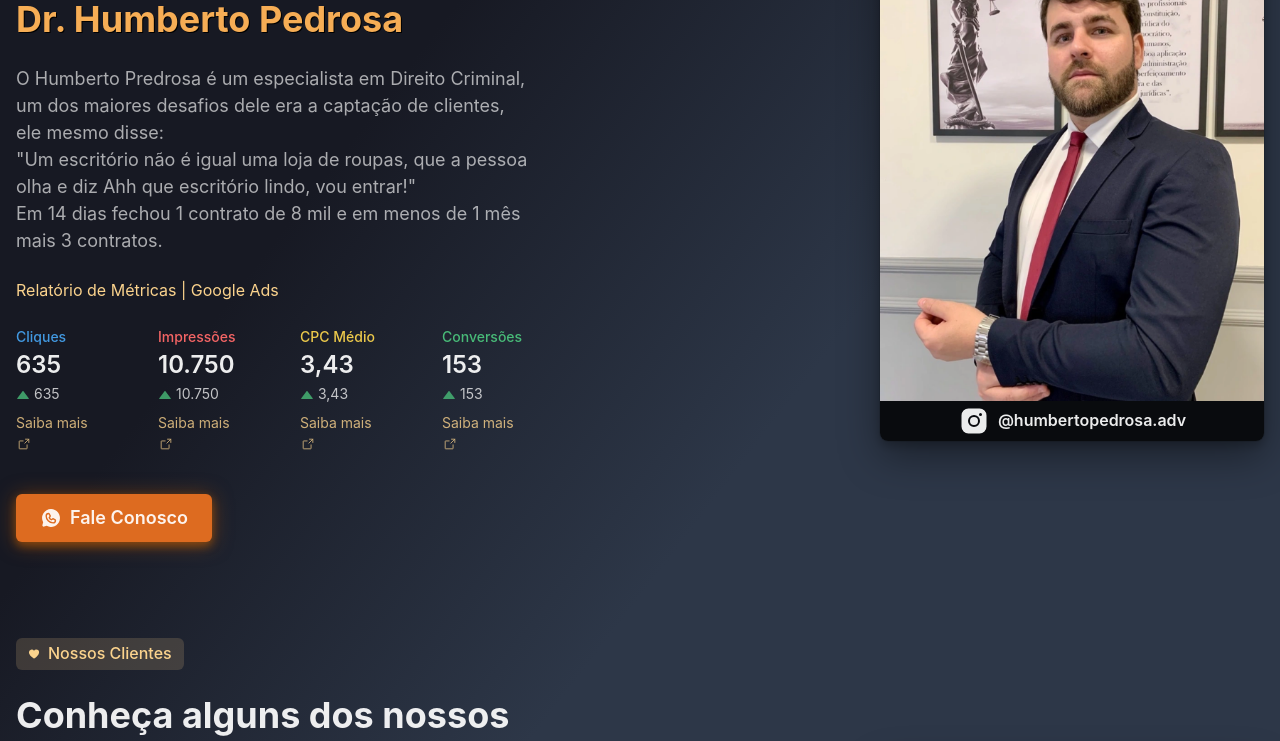
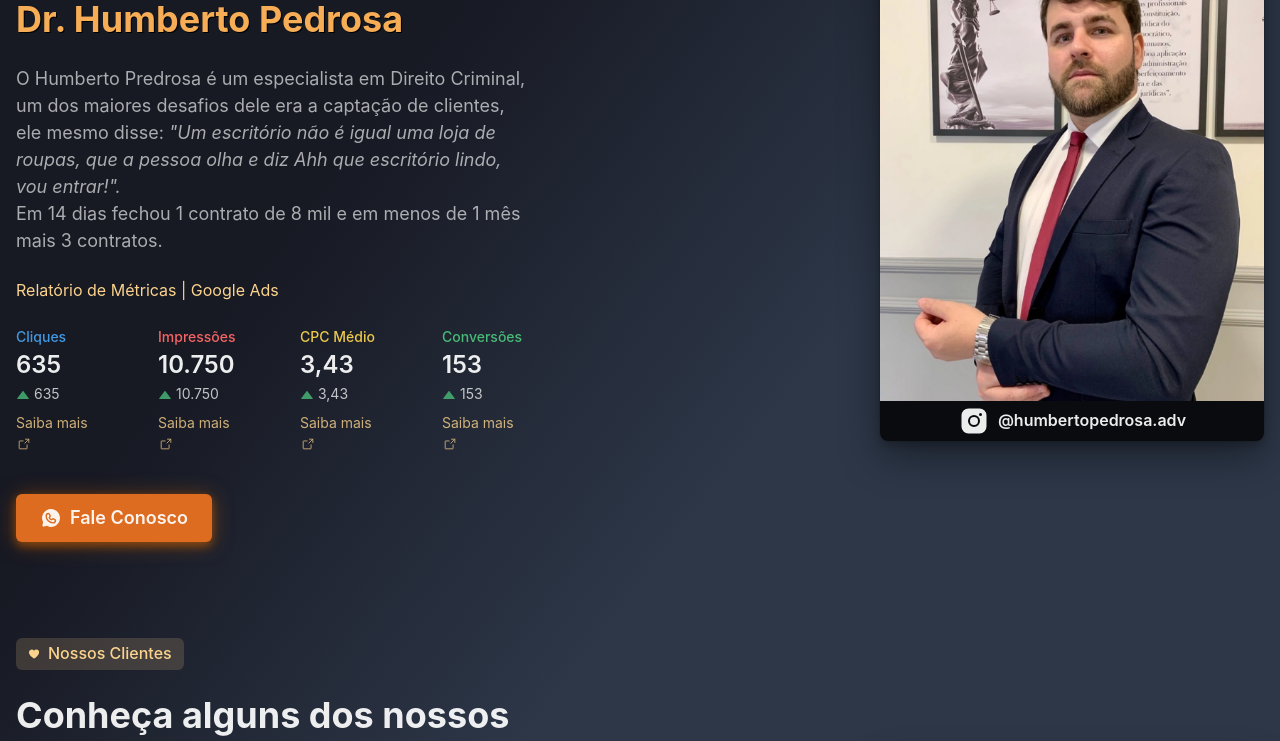
Before and after one commit to maxinelobato/signaturemidia, a Next.js app: page / in a window 1280 px wide. Shown: the part 1100-1841 px from the top of the page. Built offline with nearby package versions, Linux system fonts and the light colour scheme.

Commit message:
changes_all

```diff
--- a/src/components/About.tsx
+++ b/src/components/About.tsx
@@ -72,8 +72,7 @@ export function About() {
                 pt={2}
               >
                 <HStack>
-                  {['lg'].map((size) => (
-                    <Tag size={size} key={size} variant="subtle" colorScheme="orange">
+                  <Tag size="lg" variant="subtle" colorScheme="orange">
                     <TagLeftIcon
                       boxSize="12px"
                       as={ArrowBendDownRight}
@@ -82,7 +81,6 @@ export function About() {
                     />
                     <TagLabel>Veja o vídeo</TagLabel>
                   </Tag>
-                  ))}
                 </HStack>
               </Stack>
             </Stack>
@@ -100,16 +98,15 @@ export function About() {
               position="absolute"
               top="-20%"
               left={0}
-              zIndex={1}
               color="whiteAlpha.900"
             />
             {isSSR ? null : (
               <Box
+                zIndex={1}
                 display="flex"
                 overflow="hidden"
                 rounded="lg"
                 boxShadow="0 4px 8px 0 rgba(255, 255, 255, 0.8), 0 2px 20px 0 rgba(255, 255, 255, 0.8);"
-                zIndex={1}
               >
                 <ReactPlayer
                   url="https://www.youtube.com/watch?v=AM-IW0Krod4"
--- a/src/components/AboutClients.tsx
+++ b/src/components/AboutClients.tsx
@@ -4,11 +4,13 @@ import { Humberto } from './Humberto';
 
 export function AboutClients() {
   return (
+    <>
       <Box bgGradient="linear(to-br, gray.900, gray.900, gray.700 50%)">
         <Container maxW={'7xl'} mt={{ base: '-28', md: '-28' }}>
           <Humberto />
           <Angelica />
         </Container>
       </Box>
+    </>
   );
 }
--- a/src/components/Angelica.tsx
+++ b/src/components/Angelica.tsx
@@ -31,12 +31,10 @@ export function Angelica() {
       <Flex align="center" justify="center">
         <Stack spacing={6} w={'full'} maxW={'lg'}>
           <HStack spacing={4}>
-            {['lg'].map((size) => (
-              <Tag size={size} key={size} variant="subtle" colorScheme="orange">
-                <TagLeftIcon boxSize="12px" as={Heart} size={32} weight="fill" />
-                <TagLabel>Nossos Clientes</TagLabel>
-              </Tag>
-            ))}
+            <Tag size="lg" variant="subtle" colorScheme="orange">
+              <TagLeftIcon boxSize="12px" as={Heart} size={32} weight="fill" />
+              <TagLabel>Nossos Clientes</TagLabel>
+            </Tag>
           </HStack>
           <Heading
             fontSize={{ base: '2xl', md: '3xl', lg: '4xl' }}
--- a/src/components/Humberto.tsx
+++ b/src/components/Humberto.tsx
@@ -1,3 +1,4 @@
+/* eslint-disable react/no-unescaped-entities */
 import {
   Stack,
   Flex,
@@ -31,12 +32,10 @@ export function Humberto() {
       <Flex align="center" justify="center">
         <Stack spacing={6} w={'full'} maxW={'lg'}>
           <HStack spacing={4}>
-            {['lg'].map((size) => (
-              <Tag size={size} key={size} variant="subtle" colorScheme="orange">
-                <TagLeftIcon boxSize="12px" as={Heart} size={32} weight="fill" />
-                <TagLabel>Nossos Clientes</TagLabel>
-              </Tag>
-            ))}
+            <Tag size="lg" variant="subtle" colorScheme="orange">
+              <TagLeftIcon boxSize="12px" as={Heart} size={32} weight="fill" />
+              <TagLabel>Nossos Clientes</TagLabel>
+            </Tag>
           </HStack>
           <Heading
             fontSize={{ base: '2xl', md: '3xl', lg: '4xl' }}
@@ -57,10 +56,11 @@ export function Humberto() {
           >
             O Humberto Predrosa é um especialista em Direito Criminal, um dos maiores
             desafios dele era a captação de clientes, ele mesmo disse:{' '}
-            <div>
-              &#34;Um escritório não é igual uma loja de roupas, que a pessoa olha e diz
-              Ahh que escritório lindo, vou entrar&#33;&#34;
-            </div>
+            <i>
+              "Um escritório não é igual uma loja de roupas, que a pessoa olha e diz Ahh
+              que escritório lindo, vou entrar!".
+            </i>{' '}
+            <br />
             Em 14 dias fechou 1 contrato de 8 mil e em menos de 1 mês mais 3 contratos.
           </Text>
           <Stack spacing={6}>
```
Lines whose indentation alone changed are shown as unchanged.
